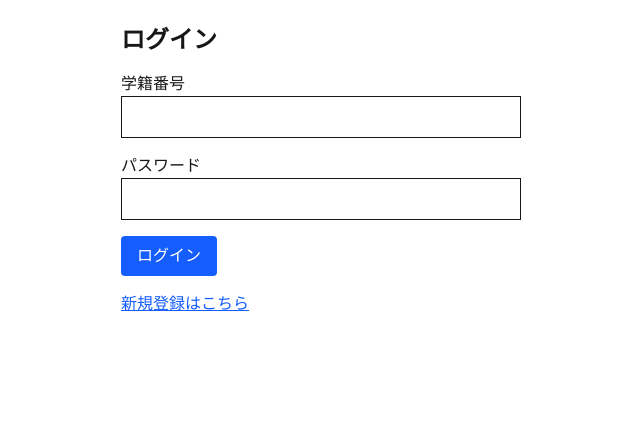
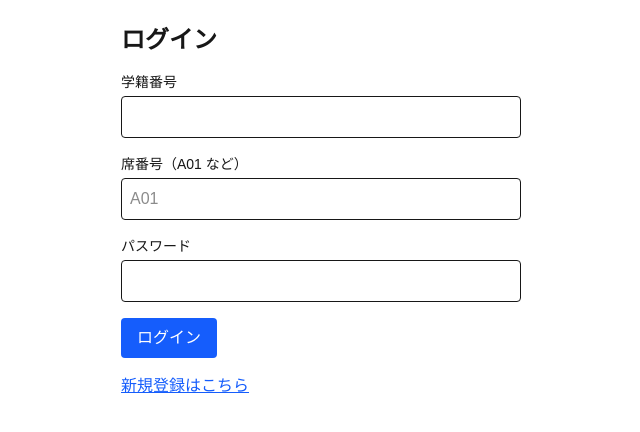
Before and after one commit to Kotarou628/vta, a Next.js app: page /login in a window 1280 px wide. Shown: the top 432 px of the page, without its empty margins (319-959 px from the left). Built offline with nearby package versions, Linux system fonts and the light colour scheme.

Commit message:
座席番号をログイン時に入力

```diff
--- /dev/null
+++ b/src/app/api/session/seat/route.ts
@@ -0,0 +1,35 @@
+// src/app/api/session/seat/route.ts
+import { NextResponse } from 'next/server';
+
+export async function POST(req: Request) {
+  try {
+    const { seat } = await req.json();
+
+    if (typeof seat !== 'string' || !/^[A-L](0[1-8])$/.test(seat)) {
+      return NextResponse.json({ ok: false, error: 'invalid seat' }, { status: 400 });
+    }
+
+    // セッションクッキー（= maxAge/expires を指定しない）
+    const res = NextResponse.json({ ok: true });
+    res.cookies.set('seat', seat, {
+      path: '/',
+      sameSite: 'lax',
+      httpOnly: true,
+      secure: process.env.NODE_ENV === 'production',
+    });
+    return res;
+  } catch {
+    return NextResponse.json({ ok: false }, { status: 400 });
+  }
+}
+
+/** ログアウトなどで席情報を消す */
+export async function DELETE() {
+  const res = NextResponse.json({ ok: true });
+  res.cookies.set('seat', '', {
+    path: '/',
+    expires: new Date(0), // 即時失効
+    sameSite: 'lax',
+  });
+  return res;
+}
--- a/src/app/login/page.tsx
+++ b/src/app/login/page.tsx
@@ -1,4 +1,3 @@
-//C:\Users\Admin\vta\src\app\login\page.tsx
 // src/app/login/page.tsx
 'use client';
 
@@ -9,9 +8,22 @@ import { signInWithEmailAndPassword } from 'firebase/auth';
 import { auth } from '@/lib/firebase';
 import { idToEmail } from '@/lib/nameToEmail';
 
+/** 席番号の正規化（全角→半角、英字大文字化、前後空白除去） */
+const normalizeSeat = (raw: string) =>
+  raw
+    .replace(/[Ａ-Ｚａ-ｚ０-９]/g, (s) =>
+      String.fromCharCode(s.charCodeAt(0) - 0xfee0)
+    )
+    .trim()
+    .toUpperCase();
+
+/** A〜L + 01〜08 の形式だけ許可（必要なら範囲を調整） */
+const isValidSeat = (seat: string) => /^[A-L](0[1-8])$/.test(seat);
+
 export default function LoginPage() {
   const router = useRouter();
   const [studentId, setStudentId] = useState('');
+  const [seat, setSeat] = useState('');
   const [password, setPassword] = useState('');
   const [loading, setLoading] = useState(false);
   const [error, setError] = useState('');
@@ -21,9 +33,26 @@ export default function LoginPage() {
     setLoading(true);
     setError('');
 
+    const seatNormalized = normalizeSeat(seat);
+
+    if (!isValidSeat(seatNormalized)) {
+      setLoading(false);
+      setError('席番号は A01〜L08 の形式で入力してください。');
+      return;
+    }
+
     try {
       const email = idToEmail(studentId.trim());
       await signInWithEmailAndPassword(auth, email, password);
+
+      // 席番号をクライアント/サーバーの両方に保存
+      sessionStorage.setItem('seat', seatNormalized);
+      await fetch('/api/session/seat', {
+        method: 'POST',
+        headers: { 'Content-Type': 'application/json' },
+        body: JSON.stringify({ seat: seatNormalized }),
+      });
+
       // ✅ ログイン成功でチャットへ
       router.push('/chat');
     } catch {
@@ -33,30 +62,52 @@ export default function LoginPage() {
     }
   };
 
+  const seatHelp =
+    seat && !isValidSeat(normalizeSeat(seat))
+      ? '例: A01 / B08（英字+2桁）。全角でもOK。'
+      : '';
+
   return (
     <main className="max-w-md mx-auto p-6">
       <h1 className="text-2xl font-bold mb-4">ログイン</h1>
       <form onSubmit={handleLogin} className="space-y-4">
         <div>
-          <label>学籍番号</label>
+          <label className="block text-sm mb-1">学籍番号</label>
           <input
             type="text"
             value={studentId}
             onChange={(e) => setStudentId(e.target.value)}
-            className="w-full border p-2"
+            className="w-full border p-2 rounded"
             required
           />
         </div>
+
         <div>
-          <label>パスワード</label>
+          <label className="block text-sm mb-1">席番号（A01 など）</label>
+          <input
+            type="text"
+            value={seat}
+            onChange={(e) => setSeat(e.target.value)}
+            onBlur={(e) => setSeat(normalizeSeat(e.target.value))}
+            placeholder="A01"
+            inputMode="text"
+            className="w-full border p-2 rounded"
+            required
+          />
+          {seatHelp && <p className="text-xs text-gray-500 mt-1">{seatHelp}</p>}
+        </div>
+
+        <div>
+          <label className="block text-sm mb-1">パスワード</label>
           <input
             type="password"
             value={password}
             onChange={(e) => setPassword(e.target.value)}
-            className="w-full border p-2"
+            className="w-full border p-2 rounded"
             required
           />
         </div>
+
         <button
           type="submit"
           className="bg-blue-600 text-white px-4 py-2 rounded disabled:opacity-50"
```
